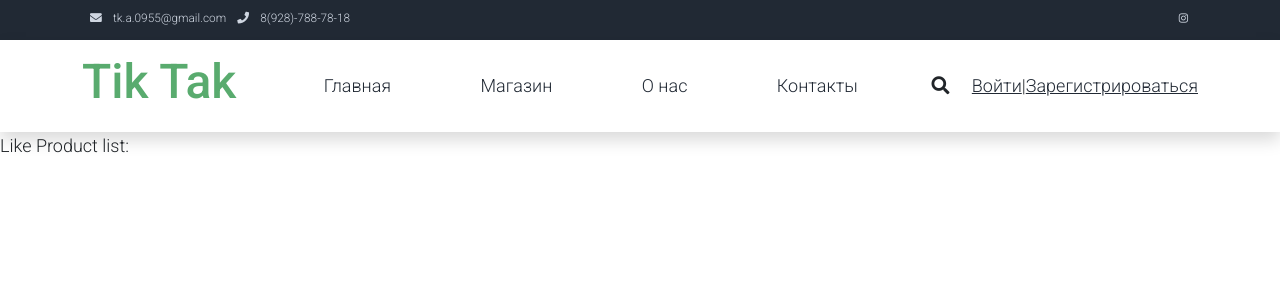
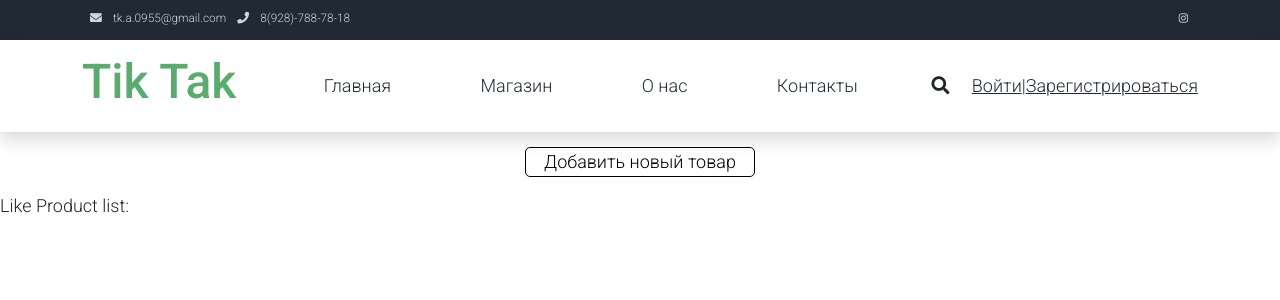
Before and after one commit to Vendetta-Z/TikTak, a Django app: template TikTak/templates/TikTak/Profile.html in a window 1280 px wide. Shown: the top 300 px of the page. Run offline with Django 3.2, Linux system fonts and the light colour scheme; the template is opened without the code that fills it, so the values that code supplies are empty; some libraries are stand-ins or nearby versions.

Commit message:
исправление функции добавления товаров в избранное, и переноа скрипта js в отдельный файл

```diff
--- a/TikTak/static/TikTak/css/custom.css
+++ b/TikTak/static/TikTak/css/custom.css
@@ -1,3 +1,23 @@
-/*
-Custom Css
-*/
+.add_new_product_btn{
+    text-decoration:none;
+    color:black;
+    width:230px;
+    height:30px;
+}
+
+.add_new_product_btn p{
+    width:230px;
+    height:30px;
+    border:none;
+    border:1px solid black;
+    border-radius:5px;
+    margin:15px auto;
+    text-align:center;
+}
+
+.add_new_product_btn:hover p{
+    background:#59AB6E;
+    color:white;
+    transition:0.3s;
+
+}
--- a/TikTak/templates/TikTak/Profile.html
+++ b/TikTak/templates/TikTak/Profile.html
@@ -1,33 +1,38 @@
 <!DOCTYPE html>
-<html lang="en">
+<html lang="rus">
 {% load static %}
 <head>
     <title>TikTak |Profile</title>
 
     <meta charset="utf-8">
-    <meta name="viewport" content="width=device-width, initial-scale=1">
+    <meta name="viewport" content="width=device-width, initial-scale=1"/>
 
-    <link rel="apple-touch-icon" href="{% static 'TikTak/img/apple-icon.png' %}">
-    <link rel="shortcut icon" type="image/x-icon" href="{% static 'TikTak/img/favicon.ico' %}">
+    <link rel="apple-touch-icon" href="{% static 'TikTak/img/apple-icon.png' %}"/>
+    <link rel="shortcut icon" type="image/x-icon" href="{% static 'TikTak/img/favicon.ico' %}"/>
 
-    <link rel="stylesheet" href="{% static 'TikTak/css/bootstrap.min.css' %}">
-    <link rel="stylesheet" href="{% static 'TikTak/css/templatemo.css' %}">
-    <link rel="stylesheet" href="{% static 'TikTak/css/templatemo.min.css' %}">
-    <link rel="stylesheet" href="{% static 'TikTak/css/custom.css' %}">
+    <link rel="stylesheet" href="{% static 'TikTak/css/bootstrap.min.css' %}"/>
+    <link rel="stylesheet" href="{% static 'TikTak/css/templatemo.css' %}"/>
+    <link rel="stylesheet" href="{% static 'TikTak/css/templatemo.min.css' %}"/>
+    <link rel="stylesheet" href="{% static 'TikTak/css/custom.css' %}"/>
 
     <!-- Load fonts style after rendering the layout styles -->
     <link rel="stylesheet" href="https://fonts.googleapis.com/css2?family=Roboto:wght@100;200;300;400;500;700;900&display=swap">
     <link rel="stylesheet" href="{% static 'TikTak/css/fontawesome.min.css' %}">
 
-
+    <script src="{% static 'TikTak/js/script.js' %}"></script>
     <script src="https://code.jquery.com/jquery-3.6.0.js" integrity="sha256-H+K7U5CnXl1h5ywQfKtSj8PCmoN9aaq30gDh27Xc0jk=" crossorigin="anonymous"></script>
     <script src="{% static 'TikTak/js/jquery-1.11.0.min.js' %}"></script>
     <script src="{% static 'TikTak/js/jquery-migrate-1.2.1.min.js' %}"></script>
+</head>
+<body>
+    {% include './header.html'%}
 
-</head>
+    <div>
+        <a href="/" class="add_new_product_btn"><p>Добавить новый товар</p></a>
 
-{% include './header.html'%}
-<body>Like Product list:
+    </div>
+
+    Like Product list:
 <div class="row">
     <div class="row"  id="block_with_liked_products">
         {% for Product in Like_product %}
@@ -38,7 +43,7 @@
                     <div class="card-img-overlay rounded-0 product-overlay d-flex align-items-center justify-content-center">
                         <ul class="list-unstyled">
                             <li><p class="btn btn-success text-white"
-                                               onclick="Like_product_btn({{Product.id}})"
+                                   onclick="Like_product_btn_remove({{Product.id}})"
                                    id='Like_product_btn_id_{{Product.id}}'
                                    onload="is_like()"
                                    Product_id='{{Product.id}}'>&#128147</p></li>
@@ -59,65 +64,6 @@
         </div>
         {% endfor %}
     </div>
+</div>
 </body>
 </html>
-
-<script>
-
-        function Like_product_btn(id){
-            let Like_btn_by_id = document.getElementById('Like_product_btn_id_' + 'id')
-
-           $.ajax({
-                method:'GET',
-                dataType:'json',
-                data: {'Product_id':id, 'DLP':'1' },
-                url: '{% url "add_product_like" %}',
-                success:function(data){
-                data['Like_product']
-
-                    $('#Product_'+id+'_likes').text(data['two'])
-                    if (data['one'] == 'Product successful unliked'){
-                        $('#block_with_liked_products').html('  ')
-                        let Like_product = JSON.parse(data['Like_product'])
-                        let Like_product_picture = JSON.parse(data['Like_product_pictures'])
-
-                        for(var i in Like_product){
-
-                            $('#block_with_liked_products').append(''+
-                                '<div class="col-md-3 recently_product">'+
-                                    '<div class="card mb-4 product-wap  rounded-0">'+
-                                        '<div class="card rounded-1">'+
-                                            '<img class="card-img Product-image_sizing rounded-0 img-fluid" src="'+ Like_product_picture[Like_product[i]["pk"]] +'">'+
-                                        '<div class="card-img-overlay rounded-0 product-overlay d-flex align-items-center justify-content-center">'+
-                                            '<ul class="list-unstyled">'+
-                                                 '<li><p class="btn btn-success text-white"'+
-                                                       'onclick="Like_product_btn('+  Like_product[i]["pk"]  +')"'+
-                                                       'id="Like_product_btn_id_' + Like_product[i]["pk"] +'"'+
-                                                       'onload="is_like()"'+
-                                                       'Product_id=' +Like_product[i]["fields"]["id"] +'>&#128147</p></li>'+
-
-                                                '<li><a class="btn btn-success text-white mt-2" href="'+  Like_product[i]["pk"]  +'/"><i class="far fa-eye"></i></a></li>'+
-                                                '<li><a class="btn btn-success text-white mt-2" href="'+  Like_product[i]["pk"]  +'/"><i class="fas fa-cart-plus"></i></a></li>'+
-                                            '</ul>'+
-                                        '</div>'+
-                                        '<div class="card-body">'+
-                                            '<a href="' +Like_product[i]["pk"]+ '/" class="h3 text-decoration-none">'   +Like_product[i]["fields"]["Product_name"]+  '</a><br>'+
-                                            '<ul class="w-100 list-unstyled d-flex justify-content-between mb-0">'+
-                                                '<li>M/L/X/XL</li>'+
-                                            '</ul>'+
-                                            '<p class="text-center mb-0 price">'  +Like_product[i]["fields"]["Product_price"]+  'p.</p>'+
-                                        '</div>'+
-                                        '</div>'+
-                                    '</div>'+
-                                '</div>')
-
-                    }
-                    }
-                    else{
-                        $('#Like_product_btn_id_'+ id).html('&#128147')
-                    }
-                }
-            })
-           }
-
-    </script>
--- a/TikTak/views.py
+++ b/TikTak/views.py
@@ -21,7 +21,7 @@ product = Product.objects.all()
 class ProductView:
 
     def index(self):
-        Paginator = paginator.Paginator(product, 9)
+        Paginator = paginator.Paginator(Product.objects.order_by('likes'), 9)
         page_number = self.GET.get('page')
         page_obj = Paginator.get_page(page_number)
 
@@ -134,6 +134,8 @@ class DynamicProductView(View):
         Like.objects.create(content_type=Product_type, object_id=like_product.id, user=self.user)
         Likes_count = Like.objects.filter(user=self.user, object_id=pk)
         if len(Likes_count) > 1:
+            ''''GET /add_like?Product_id=12&DLP=1 HTTP/1.1" 200 865 '''
+            ''' GET /add_like?Product_id=12&DLP=1 HTTP/1.1" 200 865 '''
             if Data_code == '1':
                 Like.objects.filter(user=self.user, object_id=pk).delete()
                 all_products_liked_by_the_user = []
```
Also changed, not shown: TikTak/static/TikTak/js/script.js (added, +81 -0 lines), TikTak/templates/TikTak/index.html (+5 -51 lines), TikTak/static/TikTak/js/custom.js (deleted), TikTak/templates/TikTak/add_new_product.html (added). Lines whose indentation alone changed are shown as unchanged.
